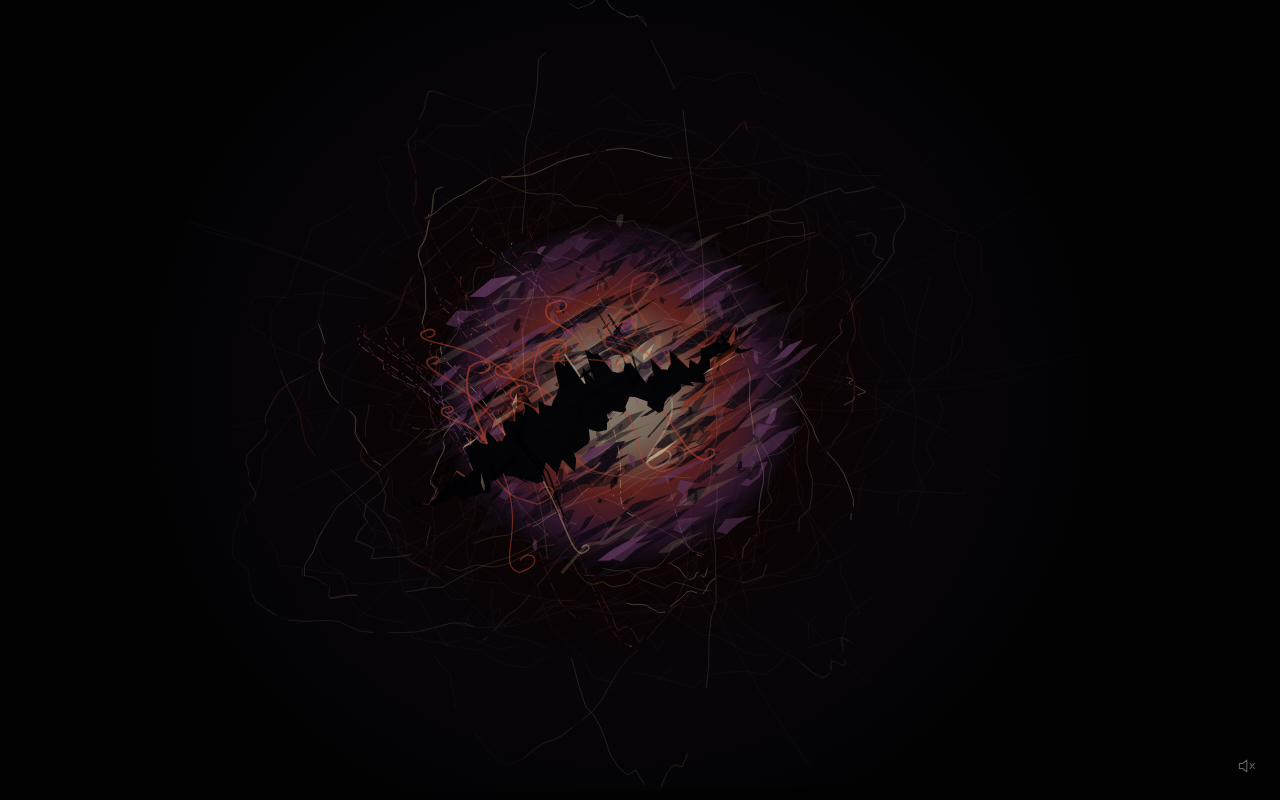
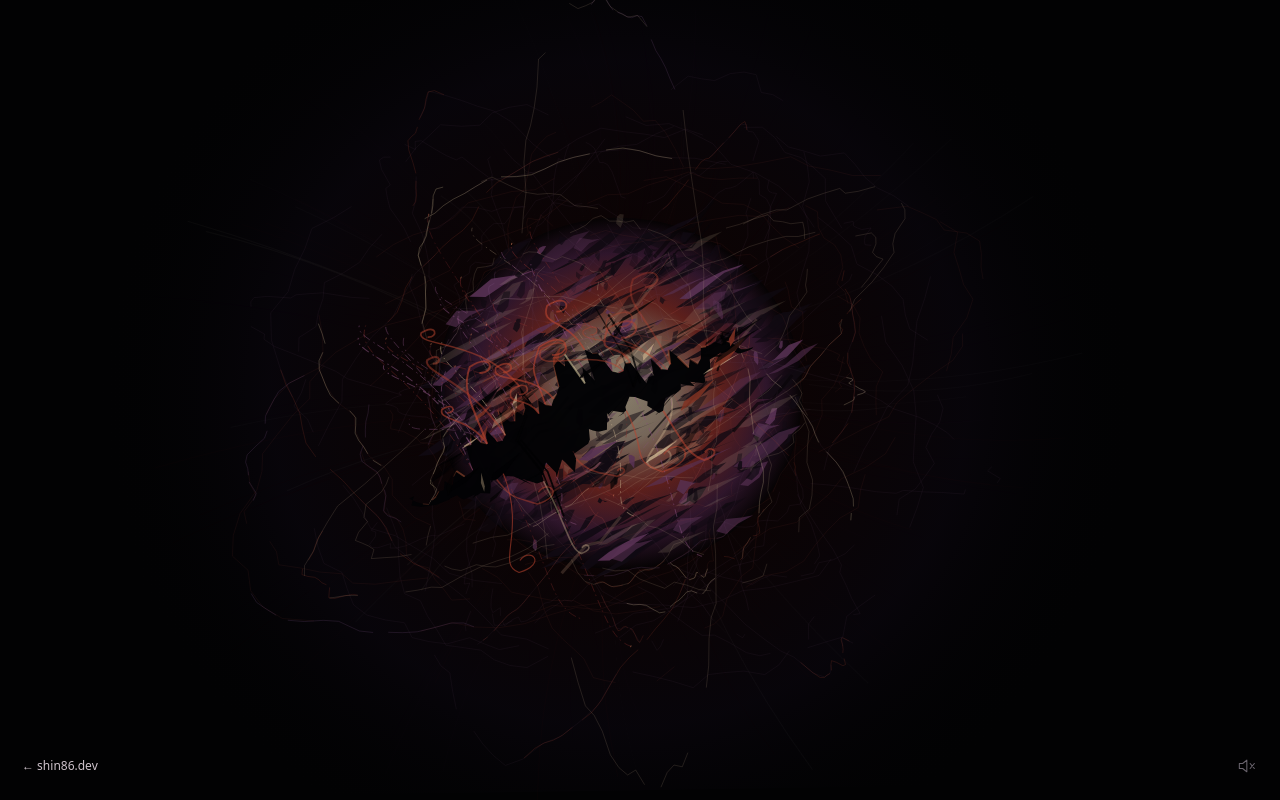
Before and after one commit to haidmoham/starwound, a React (Vite) app: page / in a window 1280 px wide. Built offline with nearby package versions, Linux system fonts and the light colour scheme.

Commit message:
feat(navigation): add quiet return link to shin86 cluster

```diff
--- a/src/App.tsx
+++ b/src/App.tsx
@@ -27,6 +27,9 @@ export function App() {
   return (
     <main aria-label="Starwound: a wounded living field">
       <RuptureBackdrop installation={installation} paused={reducedMotion} />
+      <a className="cluster-return" href="https://shin86.dev/">
+        ← shin86.dev
+      </a>
       <AmbientSound />
     </main>
   );
--- a/src/style.css
+++ b/src/style.css
@@ -67,3 +67,30 @@ main {
   clip-path: inset(50%);
   white-space: nowrap;
 }
+
+.cluster-return {
+  position: absolute;
+  left: max(12px, env(safe-area-inset-left));
+  bottom: max(12px, env(safe-area-inset-bottom));
+  display: inline-flex;
+  align-items: center;
+  min-height: 44px;
+  padding: 0 10px;
+  border-radius: 22px;
+  color: #cfc3cc;
+  font: 12px/1.4 system-ui, sans-serif;
+  text-decoration: none;
+}
+.cluster-return:hover,
+.cluster-return:focus-visible {
+  background: #211b2580;
+  text-decoration: underline;
+  text-underline-offset: 3px;
+}
+.cluster-return:focus-visible {
+  outline: 1px solid #cfc3cc;
+  outline-offset: 2px;
+}
+.cluster-return:active {
+  background: #352b3c;
+}
```
Also changed, not shown: 2 other files (tests, documents, lock files or other folders).
